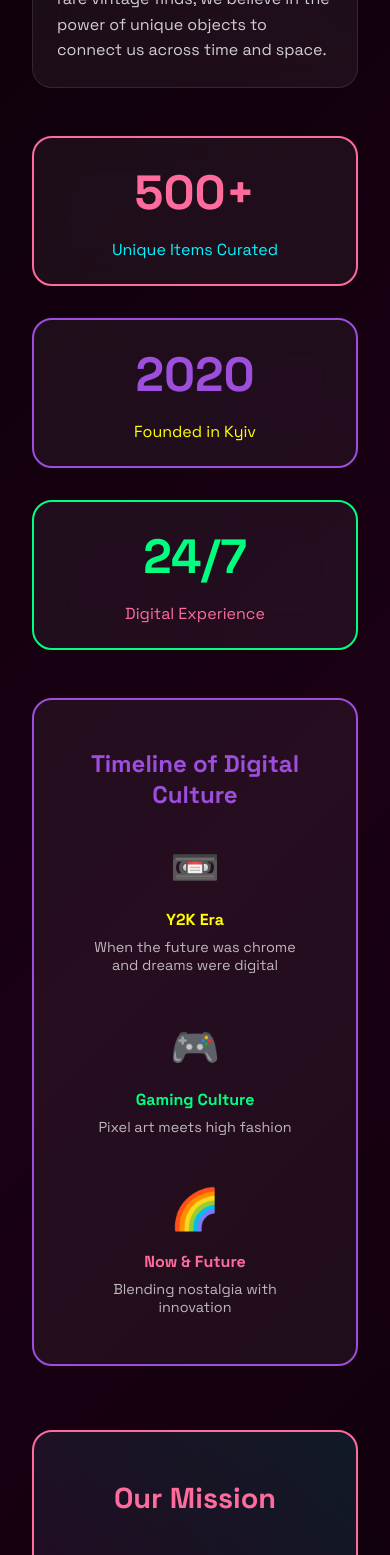
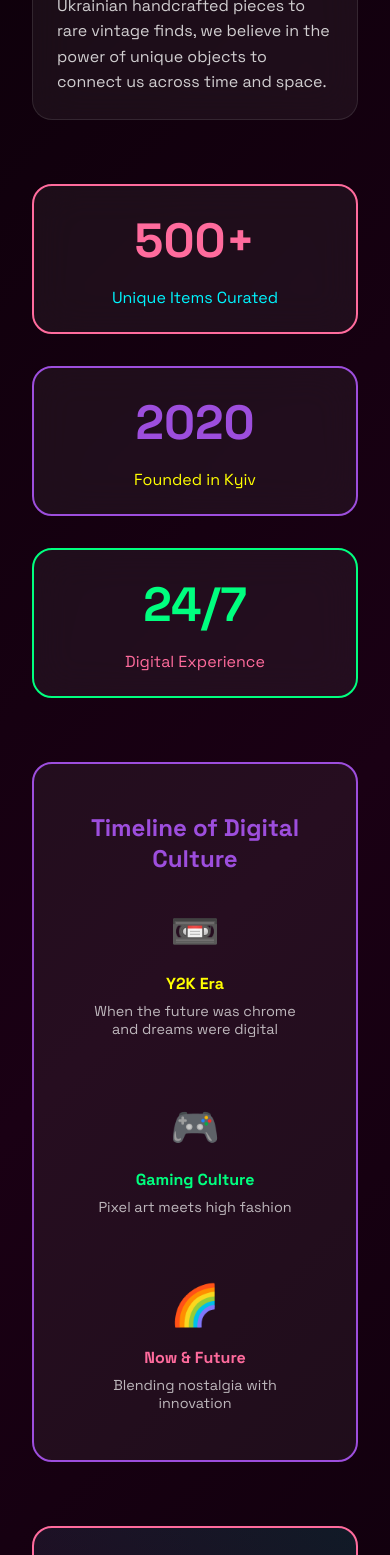
Before and after one commit to m3tmgmt/vobvorot-nextjs, a Next.js app: page /about in a window 390 px wide. Shown: the part 1540-3095 px from the top of the page. Built offline with nearby package versions, Linux system fonts and the light colour scheme; no server answers.

Commit message:
Fix layout issues across all pages: improve spacing, fix overlaps, enhance mobile hero sections

```diff
--- a/public/css/globals.css
+++ b/public/css/globals.css
@@ -421,6 +421,8 @@ html, body {
 .hero-section {
   position: relative;
   height: 100vh;
+  height: 100dvh; /* Use dynamic viewport height when supported */
+  min-height: 600px; /* Add minimum height for safety */
   width: 100%;
   overflow: hidden;
   display: flex;
@@ -537,8 +539,10 @@ html, body {
 /* Section Styles */
 .products-section {
   padding: 4rem 2rem;
+  margin-top: 2rem;
   max-width: 1400px;
-  margin: 0 auto;
+  margin-left: auto;
+  margin-right: auto;
   position: relative;
   z-index: 2;
 }
--- a/src/app/about/page.tsx
+++ b/src/app/about/page.tsx
@@ -136,7 +136,7 @@ export default function AboutPage() {
           </div>
 
           {/* Stats Section */}
-          <div className="stats-grid">
+          <div className="stats-grid" style={{ margin: '4rem 0' }}>
             <div className="product-card" style={{ textAlign: 'center', border: '2px solid var(--pink-main)' }}>
               <h3 style={{ color: 'var(--pink-main)', fontSize: '3rem', marginBottom: '1rem' }}>500+</h3>
               <p style={{ color: 'var(--cyan-accent)' }}>Unique Items Curated</p>
@@ -168,7 +168,7 @@ export default function AboutPage() {
               Timeline of Digital Culture
             </h3>
 
-            <div className="timeline-grid">
+            <div className="timeline-grid" style={{ gap: '4rem' }}>
               <div style={{ textAlign: 'center' }}>
                 <div style={{
                   fontSize: '2.5rem',
--- a/src/app/puzzle/page.tsx
+++ b/src/app/puzzle/page.tsx
@@ -332,7 +332,8 @@ export default function PuzzlePage() {
             background: 'rgba(255,255,255,0.05)',
             borderRadius: '20px',
             padding: '2rem',
-            marginTop: '4rem',
+            marginTop: '6rem',
+            paddingTop: '2rem',
             textAlign: 'center',
             border: '2px solid var(--purple-accent)'
           }}>
```
